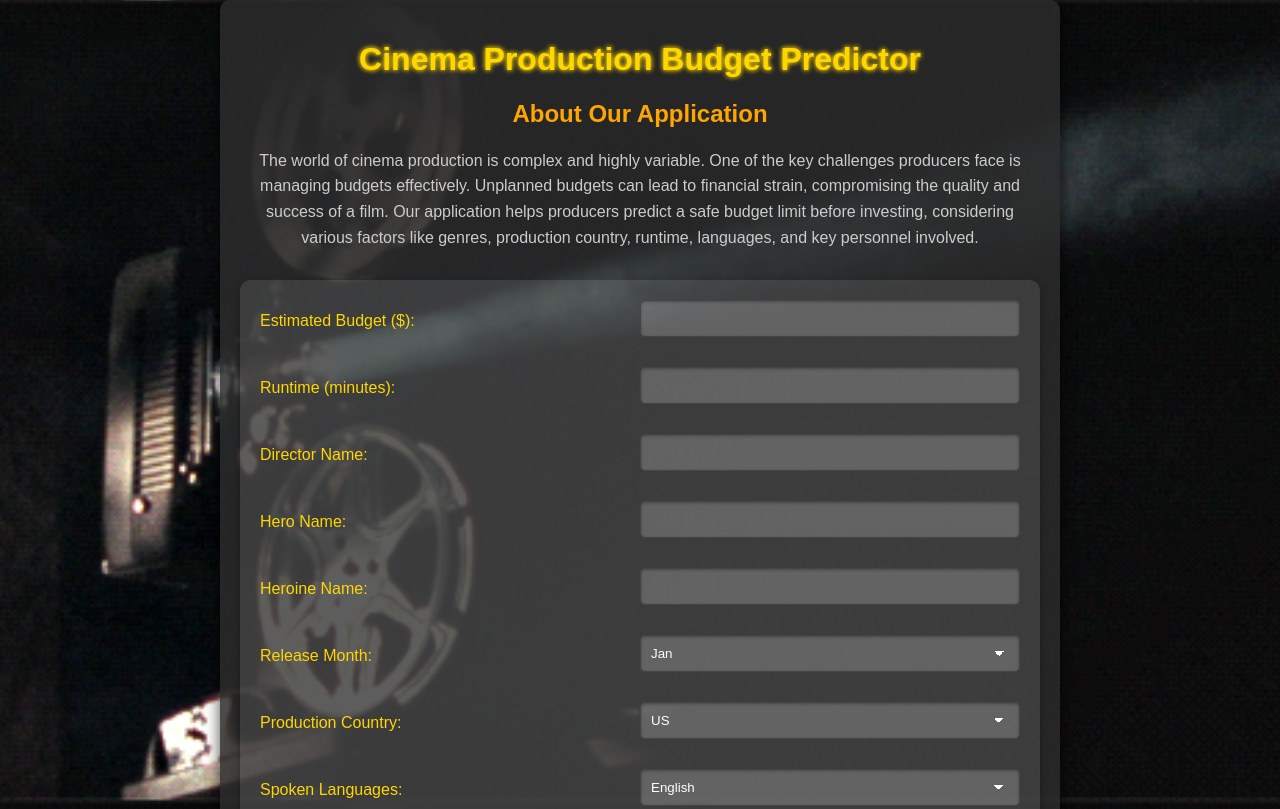
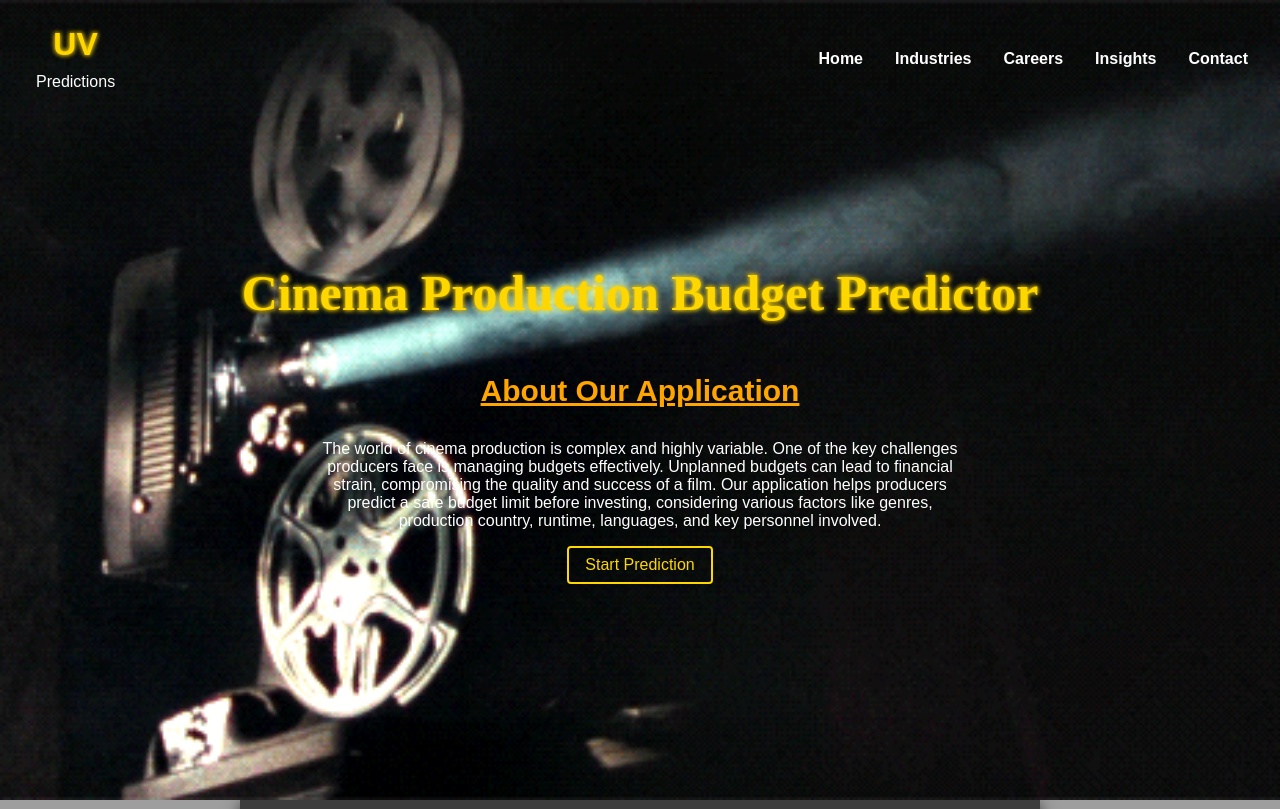
Before and after one commit to uvaishnav/BoxOfficePrediction, a Flask app: page / in a window 1280 px wide. Shown: the top 809 px of the page. Run offline with Flask 3, Linux system fonts and the light colour scheme; some libraries are stand-ins or nearby versions; grey boxes are pictures that could not be loaded.

Commit message:
improved UI

```diff
--- a/static/css/style.css
+++ b/static/css/style.css
@@ -1,13 +1,124 @@
+* {
+    margin: 0;
+    padding: 0;
+    box-sizing: border-box;
+}
+body, html {
+    font-family: Arial, sans-serif;
+    height: 100%;
+    color: #fff;
+}
 
-.container {
-    width: 90%;
+.form-container {
+    width: 100%;
     max-width: 800px;
     margin: auto;
     padding: 20px;
     background: rgba(44, 44, 44, 0.85);
-    border-radius: 10px;
+    border-radius: 0px;
     box-shadow: 0 4px 15px rgba(0, 0, 0, 0.7);
 }
+header {
+    background:transparent;
+    padding: 1rem;
+    position: fixed;
+    width: 100%;
+    top: 0;
+    z-index: 1000;
+}
+.logo h1, .logo p {
+    margin: 10px;
+    margin-left: 20px;
+}
+.logo h1{
+    font-size: 2rem;
+}
+.logo p {
+    font-size: 1rem;
+}
+nav {
+    display: flex;
+    justify-content: space-between;
+    align-items: center;
+}
+.nav-links {
+    list-style: none;
+    display: flex;
+}
+
+.nav-links li {
+    margin: 0 1rem;
+}
+
+.nav-links a {
+    color: #fff;
+    text-decoration: none;
+    font-weight: bold;
+}
+
+.nav-links a:hover {
+    color: #FFD700;
+}
+
+.hide-nav {
+    display: none;
+}
+
+.main-content{
+    display: flex;
+    flex-direction: column;
+    justify-content: center;
+    align-items: center;
+    flex-wrap: wrap;
+    height: 100%;
+    width: 75%;
+}
+
+.main-content h2 {
+    font-size: 3rem;
+    margin-bottom: 2rem;
+}
+.main-heading{
+    font-size: 50px;
+    font-family:'Times New Roman', Times, serif;
+    margin-bottom: 10px;
+}
+
+.paragraph {
+    padding: 2rem;
+    border-radius: 8px;
+    text-align: center;
+    width: 75%;
+    margin-top: 10px;
+}
+.paragraph h2{
+    font-size: 30px;
+    text-decoration: underline;
+}
+.paragraph:hover{
+    background: rgba(0, 0, 0, 0.5);
+    transform: scale(1.05);
+    transition: transform 0.3s ease;
+}
+
+.start-pred-btn {
+    display: inline-block;
+    padding: 0.5rem 1rem;
+    border: 2px solid #FFD700;
+    border-radius: 4px;
+    color: #FFD700;
+    text-decoration: none;
+    margin-top: 1rem;
+}
+
+.start-pred-btn:hover {
+    background: #FFA500;
+    color: #000;
+    border: 2px solid #FFA500;
+    transform: scale(1.05);
+    transition: transform 0.3s ease, background-color 0.3s ease, color 0.3s ease, border-color 0.3s ease;
+}
+
 h1{
     text-align: center;
     color: #FFD700;
@@ -18,18 +129,6 @@ h2{
     text-align: center;
     color: #FFA500;
     /* text-shadow: 0 0 5px rgba(255, 215, 0, 0.8), 0 0 10px rgba(255, 215, 0, 0.8); */
-}
-
-.info {
-    margin-bottom: 30px;
-    text-align: center;
-}
-
-.info p {
-    max-width: 800px;
-    margin: auto;
-    line-height: 1.6;
-    color: #CCCCCC;
 }
 
 form {
@@ -251,8 +350,13 @@ input[type="submit"]:hover {
     display: flex;
     justify-content: center;
     align-items: center;
+    opacity: 0;
+    transition: opacity 0.3s ease;
 }
-
+.modal.show {
+    display: flex;
+    opacity: 1;
+}
 .modal-content {
     background-color: #2C2C2C;
     margin: auto;
@@ -264,6 +368,11 @@ input[type="submit"]:hover {
     box-shadow: 0 4px 15px rgba(0, 0, 0, 0.7);
     text-align: center;
     color: #FFFFFF;
+    transform: translateY(-20px);
+    transition: transform 0.3s ease;
+}
+.modal.show .modal-content {
+    transform: translateY(0);
 }
 
 .close-button {
--- a/static/js/script.js
+++ b/static/js/script.js
@@ -4,8 +4,35 @@ document.addEventListener('DOMContentLoaded', () => {
     const closeButton = document.getElementById('closeButton');
     const predictionResults = document.getElementById('predictionResults');
     const loadingOverlay = document.getElementById('loadingOverlay');
+    const formSection = document.querySelector('.form-bg');
+    const navBar = document.getElementById('navBar');
+    const mainSection = document.querySelector('main');
 
     resultsModal.style.display = 'none';
+
+    document.getElementById('predictButton').addEventListener('click', function() {
+        document.getElementById('predictFormContainer').scrollIntoView({ behavior: 'smooth' });
+        navBar.classList.add('hide-nav');
+    });
+
+        // Show modal with animation
+    function showModal() {
+        resultsModal.classList.add('show');
+    }
+    // Hide modal with animation
+    function hideModal() {
+        resultsModal.classList.remove('show');
+        setTimeout(() => {
+            resultsModal.style.display = 'none';
+        }, 300); // Match the transition duration
+    }
+
+    closeButton.addEventListener('click', hideModal);
+    window.addEventListener('click', (event) => {
+        if (event.target == resultsModal) {
+            hideModal();
+        }
+    });
 
     form.addEventListener('submit', (event) => {
         event.preventDefault();
@@ -53,6 +80,7 @@ document.addEventListener('DOMContentLoaded', () => {
             }
 
             resultsModal.style.display = 'flex';
+            setTimeout(showModal, 10); // Allow a short delay to ensure display: flex is applied
         })
         .catch(error => {
             loadingOverlay.style.display = 'none';
@@ -70,4 +98,25 @@ document.addEventListener('DOMContentLoaded', () => {
             resultsModal.style.display = 'none';
         }
     });
+
+    window.addEventListener('scroll', function() {
+        if (isHalfInViewport(mainSection)) {
+            navBar.classList.remove('hide-nav');
+        } else if (isHalfInViewport(formSection)) {
+            navBar.classList.add('hide-nav');
+        }
+    });
+
+    // Helper function to check if an element is at least half in the viewport
+    function isHalfInViewport(element) {
+        const rect = element.getBoundingClientRect();
+        const windowHeight = (window.innerHeight || document.documentElement.clientHeight);
+        const windowWidth = (window.innerWidth || document.documentElement.clientWidth);
+
+        const vertInView = (rect.top <= windowHeight / 2) && ((rect.bottom - (rect.height / 2)) >= 0);
+        const horInView = (rect.left <= windowWidth / 2) && ((rect.right - (rect.width / 2)) >= 0);
+
+        return (vertInView && horInView);
+    }
+
 });
--- a/templates/index.html
+++ b/templates/index.html
@@ -7,26 +7,58 @@
     <link rel="stylesheet" href="{{ url_for('static', filename='css/style.css') }}">
     <script src="https://kit.fontawesome.com/7bec55560d.js" crossorigin="anonymous"></script>
     <style>
-        body {
+        main{
             background: url("{{ url_for('static', filename='cinema_bg.gif') }}") no-repeat center center fixed;
             font-family: 'Arial', sans-serif;
             background-color: #2C2C2C;
-            color: #FFFFFF;
-            margin: 0;
-            padding: 0;
             background-size: cover;
+            height: 100vh;
+            width: 100vw;
+            display: flex;
+            flex-direction: column;
+            justify-content: center;
+            align-items: center;
+            padding-top: 5rem;
+        }
+        .form-bg{
+            background: url("{{ url_for('static', filename='form-bg.gif') }}") no-repeat center center fixed;
+            background-color: #2C2C2C;
+            background-position: left top;
+            background-size: cover;
+            width: 100vw;
         }
     </style>
 </head>
 <body>
-    <div class="container">
-        <h1>Cinema Production Budget Predictor</h1>
-        <div class="info">
-            <h2>About Our Application</h2>
-            <p>
-                The world of cinema production is complex and highly variable. One of the key challenges producers face is managing budgets effectively. Unplanned budgets can lead to financial strain, compromising the quality and success of a film. Our application helps producers predict a safe budget limit before investing, considering various factors like genres, production country, runtime, languages, and key personnel involved.
-            </p>
+    <header>
+        <nav id="navBar">
+            <div class="logo">
+                <h1>UV</h1>
+                <p>Predictions</p>
+            </div>
+            <ul class="nav-links">
+                <li><a href="#">Home</a></li>
+                <li><a href="#">Industries</a></li>
+                <li><a href="#">Careers</a></li>
+                <li><a href="#">Insights</a></li>
+                <li><a href="#">Contact</a></li>
+            </ul>
+        </nav>
+    </header>
+    <main>
+        <div class="main-content">
+            <h1 class="main-heading">Cinema Production Budget Predictor</h1>
+            <div class="paragraph">
+                <h2>About Our Application</h2>
+                <p>
+                    The world of cinema production is complex and highly variable. One of the key challenges producers face is managing budgets effectively. Unplanned budgets can lead to financial strain, compromising the quality and success of a film. Our application helps producers predict a safe budget limit before investing, considering various factors like genres, production country, runtime, languages, and key personnel involved.
+                </p>
+                <a href="#" id="predictButton" class="start-pred-btn">Start Prediction</a>
+            </div>
         </div>
+    </main>
+    <div class="form-bg" id="formBg">
+    <div class="form-container" id="predictFormContainer">
         <form id="predictForm" action="/predict" method="POST">
             <div class="input-group">
                 <label for="budget">Estimated Budget ($):</label>
@@ -117,6 +149,7 @@
         </div>
         <div class="text">Lights... Camera... Predicting...</div>
     </div>
+    </div>
     <script src="{{ url_for('static', filename='js/script.js') }}"></script>
 </body>
 </html>
```
Also changed, not shown: 1 other file.
